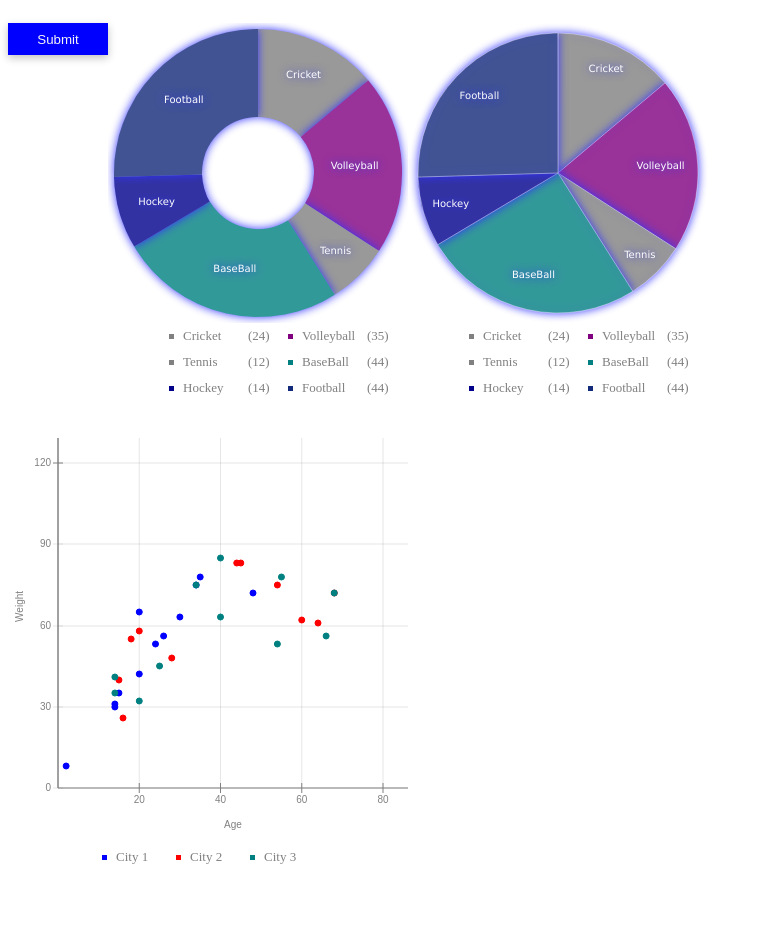
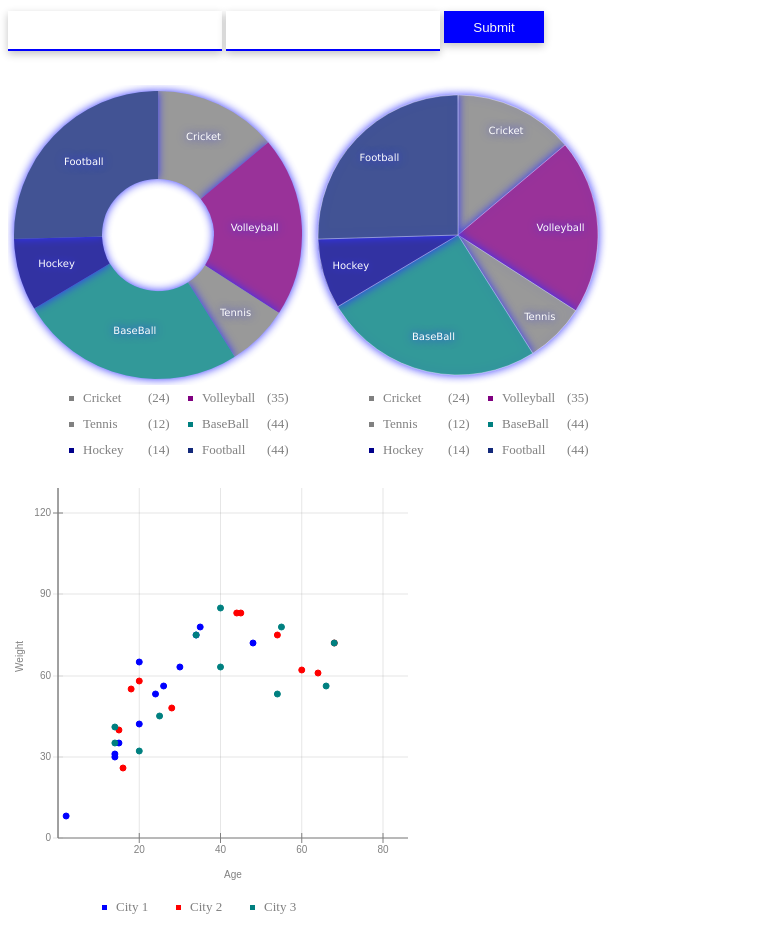
Before and after one commit to rajhseg/React-Controls, a React (Vite) app in the folder React-Controls/: page / in a window 1280 px wide. Shown: the whole page, without its empty margins (0-763 px from the left). Before the commit the page ends 900 px from the top, so only its background shows below. Built offline with nearby package versions, Linux system fonts and the light colour scheme.

Commit message:
RTextbox
RTextbox

```diff
--- a/React-Controls/src/App.jsx
+++ b/React-Controls/src/App.jsx
@@ -7,6 +7,7 @@ import RDonutChart , { RDonutChartItem } from './RDonutChart/RDonutChart';
 import RPieChart, { RPieChartItem } from './RPieChart/RPieChart';
 import RScatterChart, { ScatterChartItem } from './RScatterChart/RScatterChart';
 import { Graph } from './Models/models';
+import RTextbox from './RTextbox/RTextbox';
 
 function App() {
 
@@ -20,6 +21,8 @@ function App() {
 
   const bref = useRef();
 
+  const [tValue, setTValue] = useState("");
+
   const handleClick = (e) => {
       let pieItem1 = new RDonutChartItem(24,'Batminton', 'darkgreen', 'white');
       setChartItems((prev)=> [...prev, pieItem1]);
@@ -28,6 +31,8 @@ function App() {
       setPieChartItems((prev)=> [...prev, pieItem2]);
 
       setButtonHeight((prevState) => '40px');
+
+      setTValue((prevState)=> "Hello World");
 
       console.log(bref.current.Id);
   }
@@ -102,6 +107,10 @@ function App() {
 
   }
 
+  const UpdateValue = (e) => {
+    setTValue((prevState)=> e);
+  }
+
   useEffect(()=>{
     CreateDonutItems();
     CreatePieChartItems();
@@ -110,7 +119,16 @@ function App() {
 
   return (
       <>
+        <RTextbox TextboxValue={tValue} ValueChanged={UpdateValue}></RTextbox>
+        &nbsp;
+
+        <RTextbox TextboxValue={tValue} ValueChanged={UpdateValue}></RTextbox>
+        &nbsp;
+
         <RButton ref={bref} ButtonHeight={ButtonHeight} IsDisabled={false} onClick={handleClick}>Submit</RButton>
+
+        <br />
+        <br />
 
         <RDonutChart DataListHeight={100} ChartWidth={300} ShadowColor={'blue'} ChartItems={chartItems} Opacity={'0.8'}></RDonutChart>
 
--- /dev/null
+++ b/React-Controls/src/RTextbox/RTextbox.css
@@ -0,0 +1,64 @@
+
+.txtbox {
+    width:200px;
+    height: 30px;
+    background: white;
+    cursor: pointer;
+    border: none;
+    border-bottom-width: 2px;
+    border-bottom-style: solid;
+    box-shadow: rgba(0, 0, 0, 0.24) 0px 3px 8px;
+    outline: none;
+    align-content: center;
+    align-items: center;
+    text-align: left;
+    vertical-align: middle;
+    position: relative;
+    padding: 4px;
+    padding-left: 7px;
+    padding-right: 7px;
+}
+
+.txtbox:focus::placeholder {
+    color:transparent;
+}
+
+.txtbox:focus{
+    border-bottom: 2px solid lightblue;
+}
+
+.span {
+    position: relative;
+    top: -5px;
+    /* color: blue; */
+    /* width:200px; */
+}
+
+.host{
+    width: fit-content;
+    margin-top:3px;
+    margin-bottom: 3px;
+    display: inline-block;
+    vertical-align: top;
+}
+
+.txtroot{
+    cursor: pointer;
+    display: flex;
+    width: fit-content;
+    flex-direction: column;
+}
+
+::-webkit-scrollbar {
+    width: 0.4em;;
+    height: 0.4em;;
+  }
+
+  ::-webkit-scrollbar-track {
+    background-color: #bdbbbb;
+  }
+
+  ::-webkit-scrollbar-thumb {
+    background-color: #5e5e5e;
+    border-radius: 10px;
+  }
--- /dev/null
+++ b/React-Controls/src/RTextbox/RTextbox.jsx
@@ -0,0 +1,171 @@
+import React, { ChangeEvent, forwardRef, useEffect, useId, useImperativeHandle, useRef, useState } from "react";
+
+import PropTypes from 'prop-types'
+
+import './RTextbox.css';
+
+const RTextbox = forwardRef(function RTextbox({
+    Style,
+    LabelText = "",
+    PlaceholderText = "",
+    LabelForeColor = "blue",
+    BottomLineColor = "blue",
+    ReadOnly = false,
+    Disabled = false,
+    TextBoxWidth = "200px",
+    TextBoxHeight = "30px",
+    Font = "",
+    EnableMarginTextBottom = true,
+    MarginTextBottom = "10px",
+    IsPasswordBox = false,
+    TextboxValue = '',
+    ValueChanged =  (e) => { },
+    Click =  (e) => {},
+    Focus = (e) => {},
+    Blur = (e) => {},
+    Cut = (e) => {},
+    Copy = (e) => {},
+    Paste = (e) => {},
+    KeyDown = (e) => {},
+    KeyUp = (e) => {},
+    KeyPress = (e) => {},
+    MouseEnter = (e) => {},
+    MouseDown = (e) => {},
+    MouseUp = (e) => {},
+    MouseLeave = (e) => {},
+    MouseMove = (e) => {},
+    MouseOut = (e) =>  {},
+    MouseOver = (e) => {},
+    DblClick = (e) => {},
+    Drag = (e) => {},
+    DragEnd = (e) => {},
+    DragEnter = (e) => {},
+    DragLeave = (e) => {},
+    DragOver = (e) => {},
+    DragStart = (e) => {},
+    Drop = (e) => {},
+    Input = (e) => {},
+    Change = (e) => {}
+}, ref) {
+
+    let HostElementId = useId();
+    let Id = useId();
+
+    const [tValue, setTValue] = useState("");
+    const inpRef = useRef();
+
+    useEffect(() => {
+        setTValue((prevState)=> TextboxValue);
+    }, [TextboxValue]);
+
+    useImperativeHandle(ref, () => ({
+        Id: Id,
+        HostElementId: HostElementId,
+        InputElement: inpRef.current,
+        Value: tValue
+    }));
+
+    const textBoxValueChange = (e) => {
+        Change(e);
+        const { value }  = e.target;
+        setTValue((prevState)=> value);
+        ValueChanged(value);
+    }
+
+    return (
+        <>
+        <div id={HostElementId} className="host" style={Style}>
+            <div id={Id} className="txtroot">
+
+                <span className="span" style={{ width: TextBoxWidth, color: LabelForeColor}}>
+                    {LabelText}
+                </span>
+
+                <input ref={inpRef}  readOnly={ReadOnly}
+                        disabled={Disabled}
+                        type={IsPasswordBox ? 'password' : 'text'}
+                        value={tValue} className="txtbox"
+
+                        style={{ height: TextBoxHeight,
+                                width: TextBoxWidth,
+                                borderBottomColor: BottomLineColor,
+                                marginBottom: EnableMarginTextBottom ? MarginTextBottom : '',
+                                font: Font,
+                                pointerEvents:(Disabled || ReadOnly) ? 'none': undefined
+                            }}
+
+                    onInput={(e)=> Input(e)}
+
+                    onDrag={(e) => Drag(e)}  onDragEnd={(e) => DragEnd(e)}
+                    onDragEnter={(e)=> DragEnter(e)} onDragLeave={(e) => DragLeave(e)}
+                    onDragOver={(e) => DragOver(e)} onDragStart={(e) => DragStart(e)}
+                    onDrop={(e) => Drop(e)}
+
+                    onClick={(e)=> Click(e)} onDoubleClick={(e)=> DblClick(e)}
+                    onBlur={(e)=>Blur(e)} onFocus={(e)=> Focus(e)}
+
+                    onCut={(e)=> Cut(e)} onCopy={(e)=>Copy(e)} onPaste={(e)=> Paste(e)}
+
+                    onKeyDown={(e)=> KeyDown(e)} onKeyUp={(e)=> KeyUp(e)} onKeyPress={(e)=>KeyPress(e)}
+
+                    onMouseDown={(e)=> MouseDown(e)} onMouseEnter={(e)=>MouseEnter(e)} onMouseUp={(e)=> MouseUp(e)}
+                    onMouseLeave={(e)=>MouseLeave(e)} onMouseMove={(e)=>MouseMove(e)}
+                    onMouseOut={(e)=>MouseOut(e)} onMouseOver={(e)=>MouseOver(e)}
+
+                    placeholder={PlaceholderText}
+                    onChange={(e)=> textBoxValueChange(e)}
+                    />
+
+            </div>
+        </div>
+        </>
+    );
+
+});
+
+ RTextbox.propTypes = {
+    Style: PropTypes.object,
+    LabelText: PropTypes.string,
+    PlaceholderText: PropTypes.string,
+    LabelForeColor: PropTypes.string,
+    BottomLineColor: PropTypes.string,
+    ReadOnly: PropTypes.bool,
+    Disabled: PropTypes.bool,
+    TextBoxWidth: PropTypes.string,
+    TextBoxHeight: PropTypes.string,
+    Font: PropTypes.string,
+    EnableMarginTextBottom: PropTypes.bool,
+    MarginTextBottom: PropTypes.string,
+    IsPasswordBox: PropTypes.bool,
+    TextboxValue: PropTypes.string,
+    ValueChanged: PropTypes.func,
+    Click: PropTypes.func,
+    Focus: PropTypes.func,
+    Blur: PropTypes.func,
+    Cut: PropTypes.func,
+    Copy: PropTypes.func,
+    Paste: PropTypes.func,
+    KeyDown: PropTypes.func,
+    KeyUp: PropTypes.func,
+    KeyPress: PropTypes.func,
+    MouseEnter: PropTypes.func,
+    MouseDown: PropTypes.func,
+    MouseUp: PropTypes.func,
+    MouseLeave: PropTypes.func,
+    MouseMove: PropTypes.func,
+    MouseOut: PropTypes.func,
+    MouseOver: PropTypes.func,
+    DblClick: PropTypes.func,
+    Drag: PropTypes.func,
+    DragEnd: PropTypes.func,
+    DragEnter: PropTypes.func,
+    DragLeave: PropTypes.func,
+    DragOver: PropTypes.func,
+    DragStart: PropTypes.func,
+    Drop: PropTypes.func,
+    Input: PropTypes.func,
+    Change: PropTypes.func
+};
+
+
+export default RTextbox;
```
